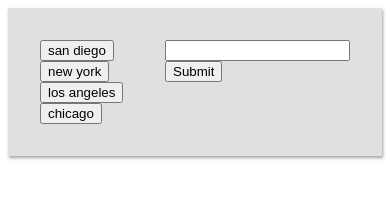
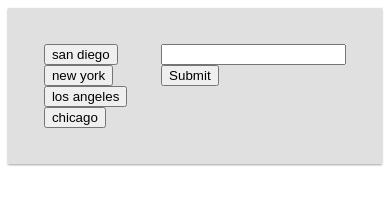
Before and after one commit to christiehennes/GIPHY-Project, a plain HTML site: page index.html in a window 390 px wide. Drawn offline with nearby package versions, Linux system fonts and the light colour scheme.

Commit message:
Updating to be mobile responsive

```diff
--- a/index.html
+++ b/index.html
@@ -11,8 +11,8 @@
 <body>
 
     <div class="header-wrapper">
-        <div class="buttons" id="buttons-list"></div>
-        <div class="add-button">
+        <div class="header-item" id="buttons-list"></div>
+        <div class="header-item">
             <form>
                 <input type="text" name="search" id="search-value">
                 <input type ="submit" value="Submit" id="submit-button">
--- a/main.css
+++ b/main.css
@@ -3,7 +3,11 @@
     justify-content: space-between;
     padding: 2rem;
     background-color: rgb(224, 224, 224);
-    box-shadow: 1px 2px 3px #a3a3a3;
+    box-shadow: 0px 1px 2px #a3a3a3;
+}
+
+.header-item{
+    margin: 1vw;
 }
 
 .images-display{
@@ -15,3 +19,10 @@
 .gif{
     margin: 0.5rem;
 }
+
+
+@media screen and (max-width: 640px) {
+    .gif-image{
+        max-width: 250px;
+    }
+}
--- a/main.js
+++ b/main.js
@@ -58,7 +58,7 @@ function displayGifs(search){
             //Create a div to display the gif in
             let gifDiv =
             `<div class="gif">
-                <img src="${stillUrl}" id="gif-image" data-still="${stillUrl}" data-moving="${movingUrl}" data-motion="0">
+                <img src="${stillUrl}" class="gif-image" id="gif-image" data-still="${stillUrl}" data-moving="${movingUrl}" data-motion="0">
                 <p>Rating: ${rating}</p>
             </div>`;
 
```
